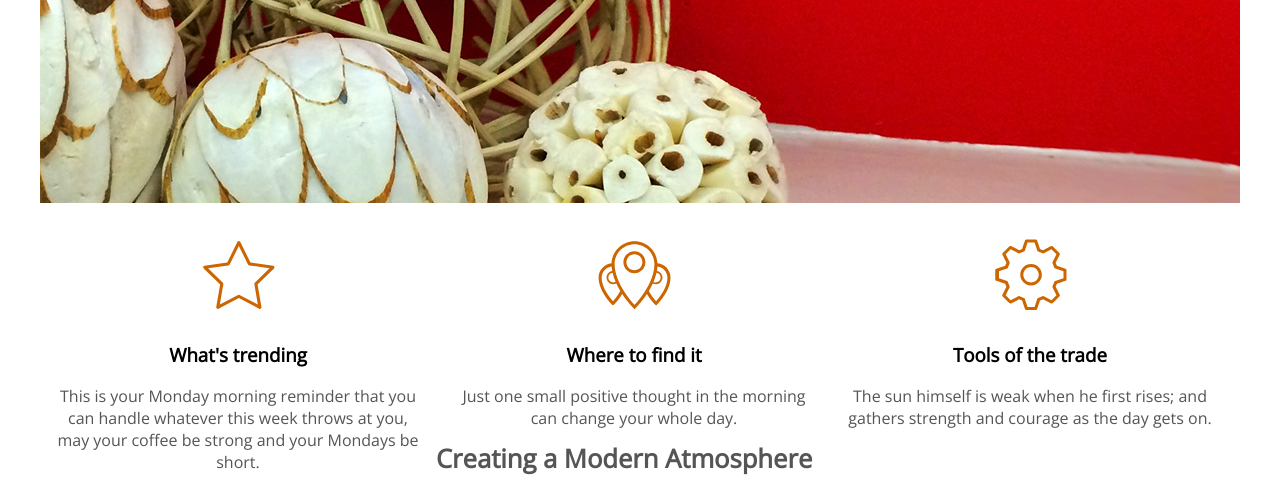
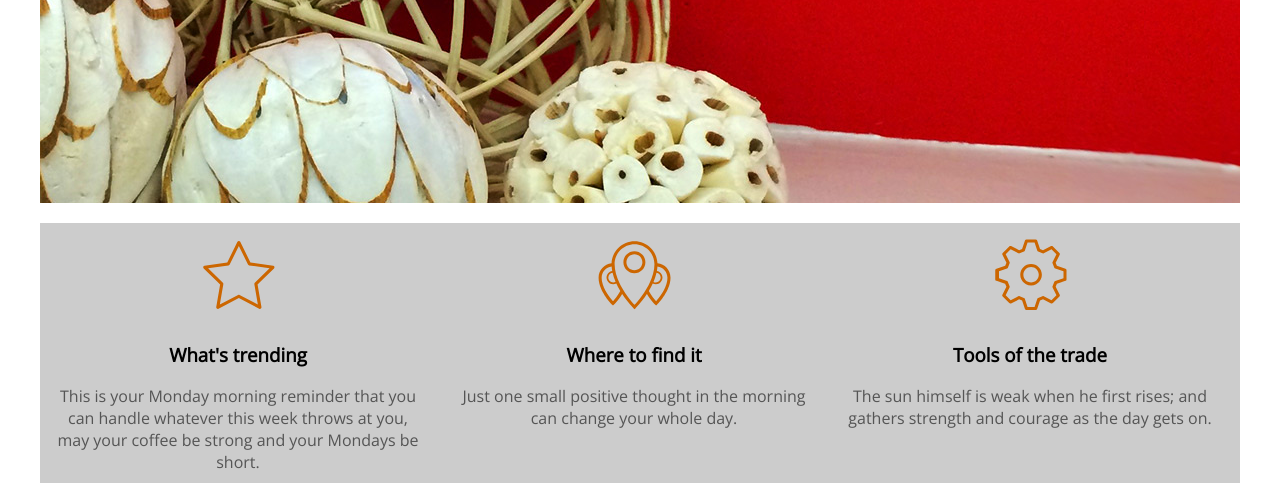
Before and after one commit to heuristic-machina/linkedin-responsive, a plain HTML site: page index.html in a window 1280 px wide. Shown: the part 227-710 px from the top of the page. Drawn offline with nearby package versions, Linux system fonts and the light colour scheme.

Commit message:
pseudo element added to aside for block layout

```diff
--- a/css/screen.css
+++ b/css/screen.css
@@ -46,10 +46,11 @@ header div.hero h1 { line-height: 1em; margin: 0 0 30px 0; color: #fff; font-siz
 /* Section - All */
 
 section { padding: 0 30px;}
+section::after { content:''; display: block; clear: both;}
 
 /* Section - Main */
 
-section.main { margin-top: 20px; margin-bottom: 30px; padding: 0;}
+section.main { margin-top: 20px; margin-bottom: 30px; padding: 0; background-color: #ccc;}
 section.main aside { width: 33%; float: left; text-align: center;}
 
 section.main .content { margin: 15px; background: no-repeat center top; background-size: 75px 75px; padding-top:85px;}
```
